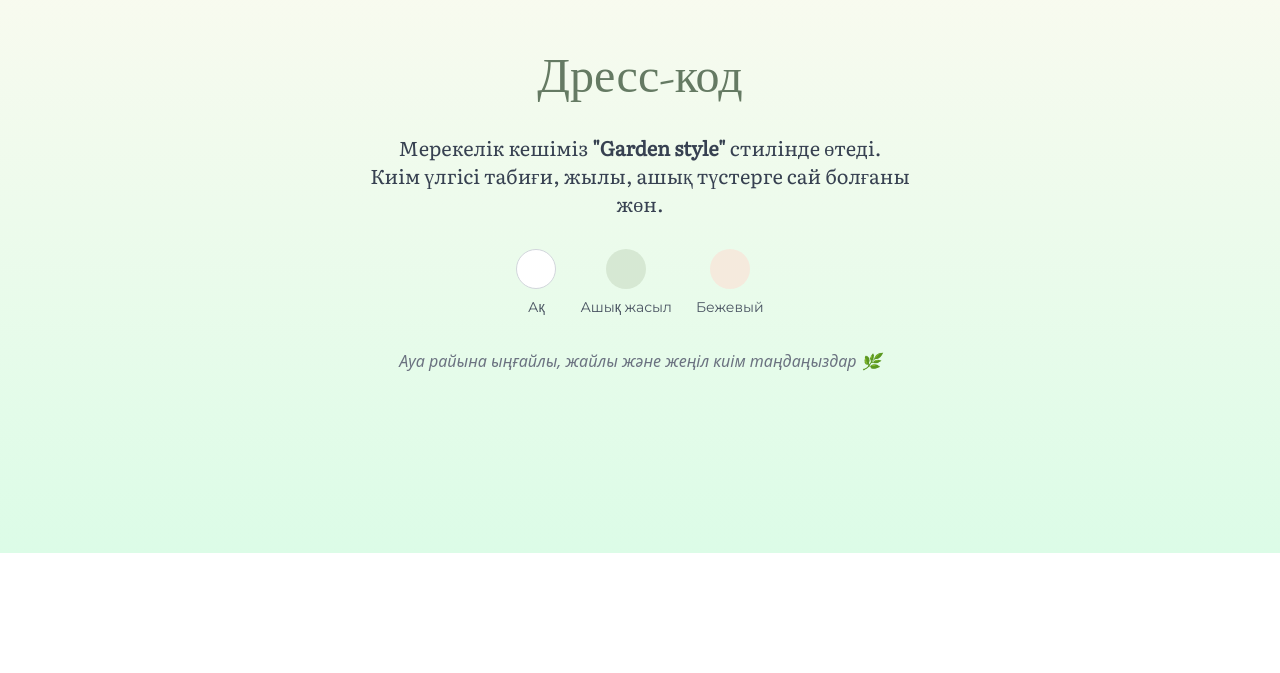
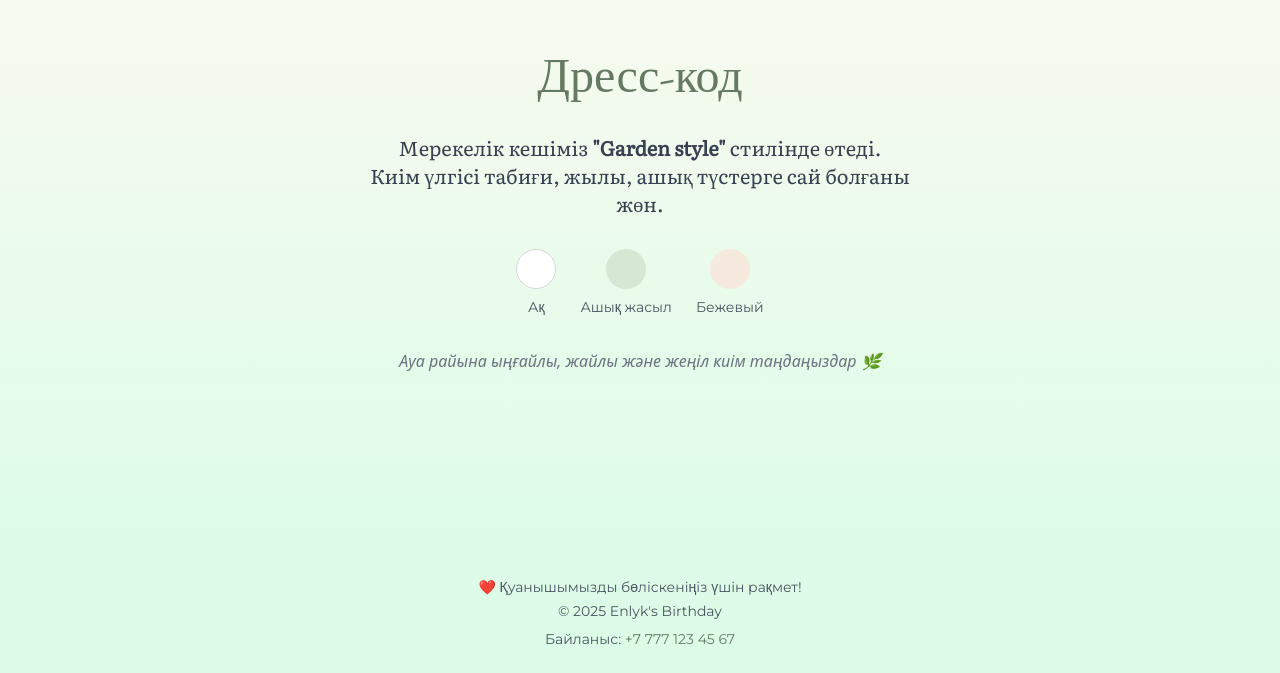
Before and after one commit to Enlyk-birthday/birthday, a plain HTML site: page index.html in a window 1280 px wide. Shown: the part 2847-3520 px from the top of the page. Before the commit the page ends 3400 px from the top, so only its background shows below. Drawn offline with nearby package versions, Linux system fonts and the light colour scheme.

Commit message:
index.html

```diff
--- a/index.html
+++ b/index.html
@@ -163,4 +163,15 @@
   </section>
 
 </body>
+<!-- Футер -->
+<footer class="bg-green-100 text-center text-gray-600 text-sm py-6 montserrat">
+  <p>❤️ Қуанышымызды бөліскеніңіз үшін рақмет!</p>
+  <p class="mt-1">&copy; 2025 Enlyk's Birthday</p>
+
+  <p class="mt-2">
+    Байланыс:
+    <a href="tel:+77771234567" class="text-[#657a63] hover:underline">+7 777 123 45 67</a>
+  </p>
+</footer>
+
 </html>
```
